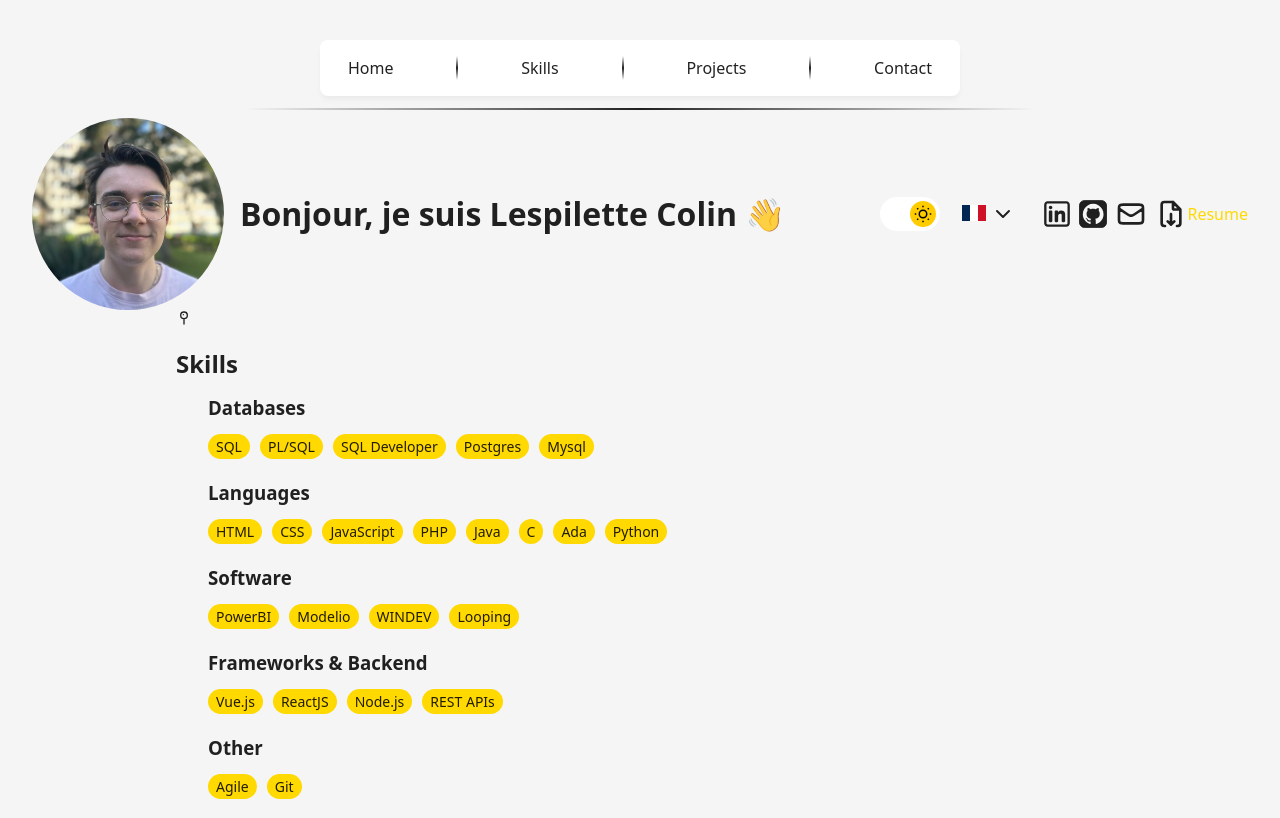
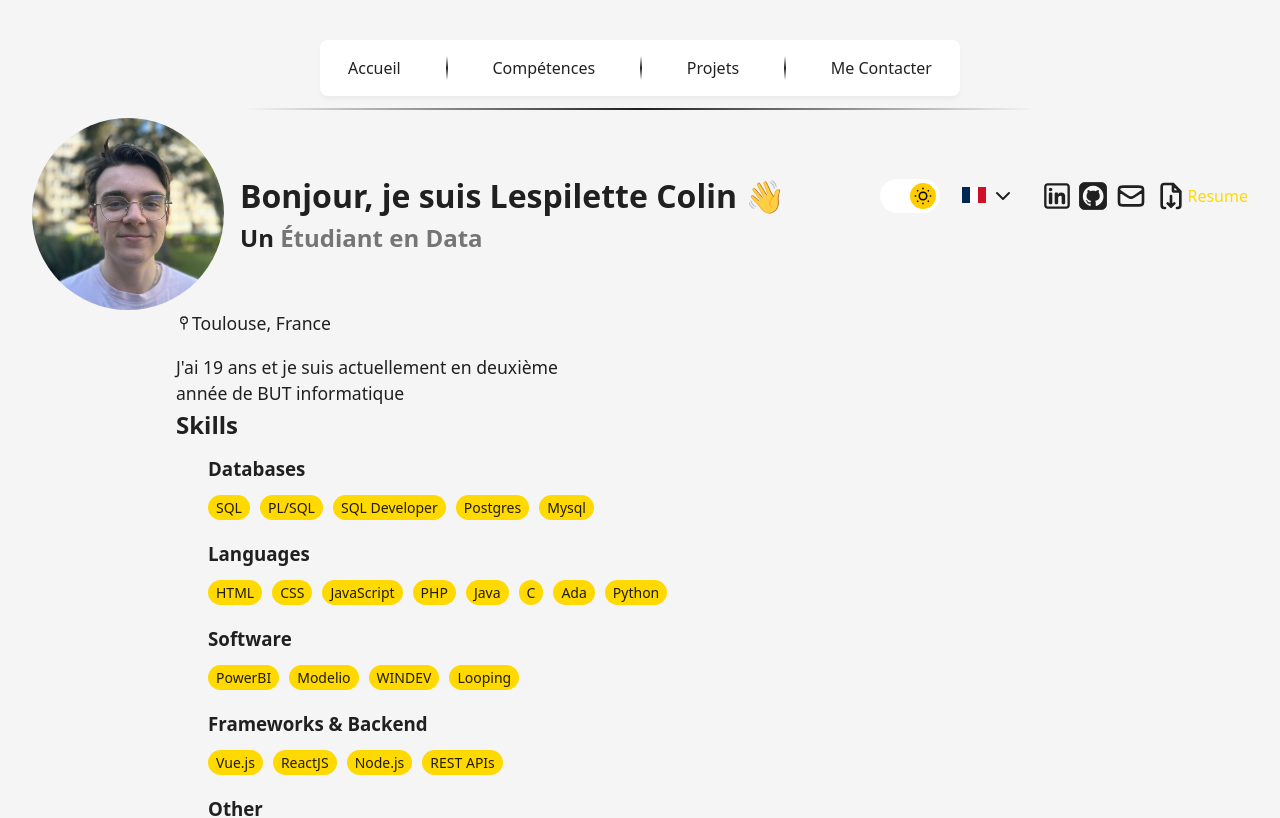
Before and after one commit to Apalian/portfolio, a Vue app: page / in a window 1280 px wide. Shown: the top 818 px of the page. Built offline with nearby package versions, Linux system fonts and the light colour scheme.

Commit message:
feat : Ajout des translations

```diff
--- a/src/components/Navbar.vue
+++ b/src/components/Navbar.vue
@@ -3,25 +3,25 @@
       <nav class="navbar-container">
         <ul class="link-container">
           <li class="nav-item">
-            <a href="#" class="nav-link" @click="scrollToSection()">Home</a>
+            <a href="#" class="nav-link" @click="scrollToSection()">{{ Home }}</a>
           </li>
           <li class="nav-item">
             <div class="vertical-bar"></div>
           </li>
           <li class="nav-item">
-            <a href="#" class="nav-link" @click="scrollToSection('skills')">Skills</a>
+            <a href="#" class="nav-link" @click="scrollToSection('skills')">{{ Skills }}</a>
           </li>
           <li class="nav-item">
             <div class="vertical-bar"></div>
           </li>
           <li class="nav-item">
-            <a href="#" class="nav-link" @click="scrollToSection('projects')">Projects</a>
+            <a href="#" class="nav-link" @click="scrollToSection('projects')">{{ Projects }}</a>
           </li>
           <li class="nav-item">
             <div class="vertical-bar"></div>
           </li>
           <li class="nav-item">
-            <a href="#" class="nav-link" @click="scrollToSection('contact')">Contact</a>
+            <a href="#" class="nav-link" @click="scrollToSection('contact')">{{ Contact }}</a>
           </li>
         </ul>
       </nav>
@@ -30,6 +30,38 @@
   </template>
 
   <script setup>
+import { computed } from 'vue'
+import { useLanguage } from '../utils/language.js';
+
+const { language } = useLanguage()
+
+const translations = {
+  en : {
+    'home-text' : "Home",
+    'skills-text' : 'Skills',
+    'projects-text' : "Projects",
+    'contact-text' : "Contact"
+  },
+  fr : {
+    'home-text' : "Accueil",
+    'skills-text' : 'Compétences',
+    'projects-text' : "Projets",
+    'contact-text' : "Me Contacter"
+  },
+  zh : {
+    'home-text' : "主页",
+    'skills-text' : '技能',
+    'projects-text' : "项目",
+    'contact-text' : "联系我"
+  }
+}
+// Propriétés calculées pour obtenir les traductions
+const Home = computed(() => translations[language.value]?.['home-text'] || 'Texte non disponible');
+const Skills = computed(() => translations[language.value]?.['skills-text'] || 'Texte non disponible');
+const Projects = computed(() => translations[language.value]?.['projects-text'] || 'Localisation non disponible');
+const Contact = computed(() => translations[language.value]?.['contact-text'] || 'À propos non disponible');
+
+
   const scrollToSection = (sectionId) => {
     const section = document.getElementById(sectionId);
     if (section) {
--- a/src/components/Profile.vue
+++ b/src/components/Profile.vue
@@ -9,7 +9,7 @@
           <Links />
         </div>
       </div>
-      <h2></h2>
+      <h2 v-html="jobText"></h2>
     </div>
   </div>
 
@@ -26,20 +26,19 @@
           class="location-path"
         ></path>
       </svg>
-      <p></p>
+      <p>{{ locationText }}</p>
     </div>
-    <p class="bio-text"></p>
+    <p class="bio-text">{{ aboutText }}</p>
   </div>
 </template>
 
 <script setup>
 import Links from './Links.vue'
 import PropsSwitcher from './PropsSwitcher.vue';
-import { computed, watch } from 'vue'
+import { computed } from 'vue'
 import { useLanguage } from '../utils/language.js';
 
 const { language } = useLanguage()
-console.log('langue :', language);
 
 const translations = {
   en : {
@@ -63,17 +62,13 @@ const translations = {
 }
 // Propriétés calculées pour obtenir les traductions
 const helloText = computed(() => translations[language.value]?.['hello-text'] || 'Texte non disponible');
+const jobText = computed(() => translations[language.value]?.['job-text'] || 'Texte non disponible');
 const locationText = computed(() => translations[language.value]?.['location-text'] || 'Localisation non disponible');
 const aboutText = computed(() => translations[language.value]?.['about-text'] || 'À propos non disponible');
 
-watch(language, (newLang) => {
-  console.log('La langue a changé:', newLang);
-});
-
-
 </script>
 
-<style scoped>
+<style>
 .profile-header {
   display: flex;
   align-items: center;
```
